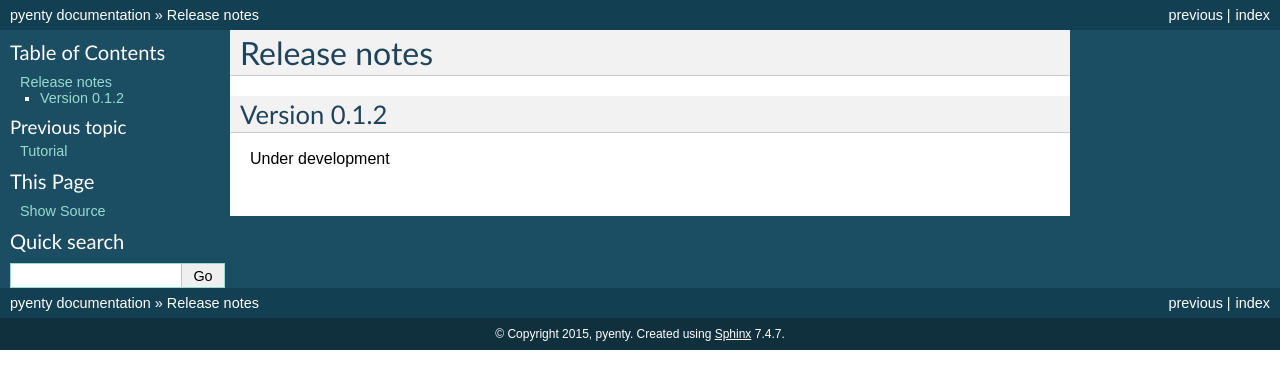
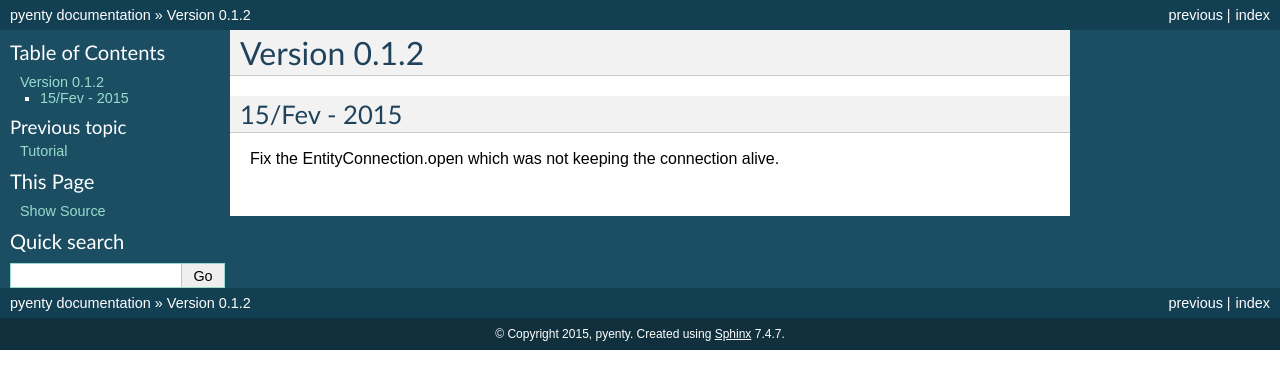
Before and after one commit to leodesouza/pyenty, a Sphinx documentation site: the page built from doc/releasenotes.rst, in a window 1280 px wide. Shown: the top 389 px of the page. Built offline with Sphinx 7.4.7, drawn with Linux system fonts in a browser that asks for light colours.

Commit message:
Fix the EntityConnection.open which was not keeping the connection alive.

```diff
--- a/doc/releasenotes.rst
+++ b/doc/releasenotes.rst
@@ -3,13 +3,13 @@
    You can adapt this file completely to your liking, but it should at least
    contain the root `toctree` directive.
 
-Release notes
+Version 0.1.2
 ====================================
 
-Version 0.1.2
+15/Fev - 2015
 _________
 
-Under development
+Fix the EntityConnection.open which was not keeping the connection alive.
 
 
 
```
